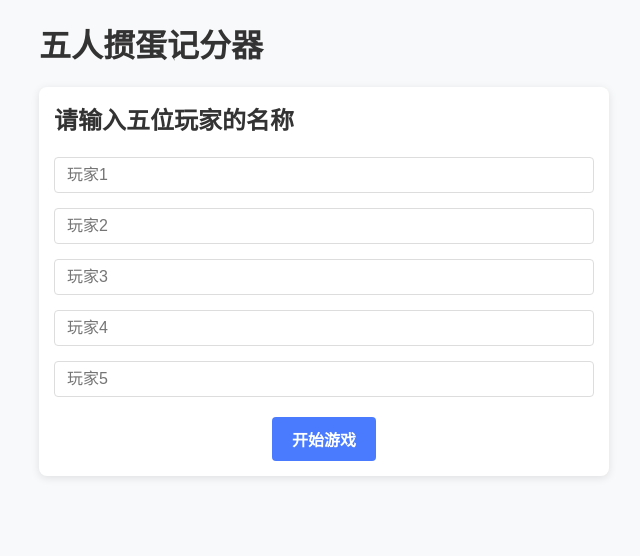
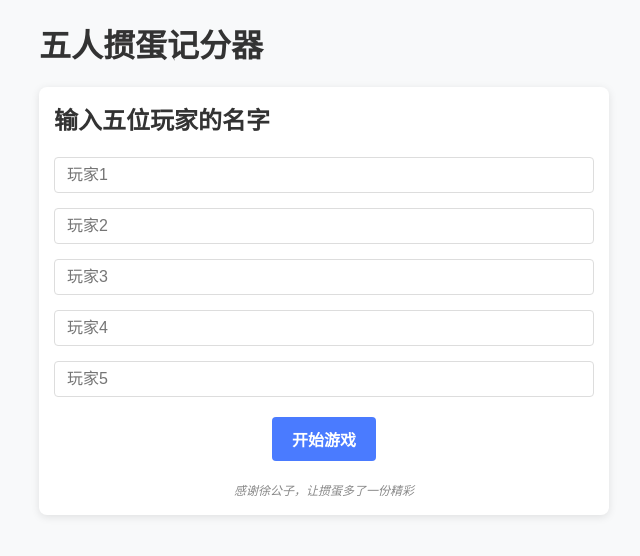
Before and after one commit to zouyu9631/FivePlayersGuandanScore, a Vue app: page / in a window 1280 px wide. Shown: the top 556 px of the page, without its empty margins (316-956 px from the left). Built offline with nearby package versions, Linux system fonts and the light colour scheme.

Commit message:
add: credit

```diff
--- a/src/components/PlayerSetup.vue
+++ b/src/components/PlayerSetup.vue
@@ -2,7 +2,7 @@
   <div class="container">
     <h1>五人掼蛋记分器</h1>
     <div class="card">
-      <h2>请输入五位玩家的名称</h2>
+      <h2>输入五位玩家的名字</h2>
       <div class="players-container">
         <div v-for="(player, index) in players" :key="index" class="player-input">
           <input
@@ -18,6 +18,9 @@
       </div>
       <div class="actions">
         <button @click="startGame" class="primary-btn">开始游戏</button>
+      </div>
+      <div class="credits">
+        感谢徐公子，让掼蛋多了一份精彩
       </div>
     </div>
   </div>
@@ -120,4 +123,12 @@ export default {
 .default-name {
   color: #999 !important; /* 使用灰色表示默认名称 */
 }
+
+.credits {
+  margin-top: 20px;
+  text-align: center;
+  font-size: 12px;
+  color: #888;
+  font-style: italic;
+}
 </style>
```
